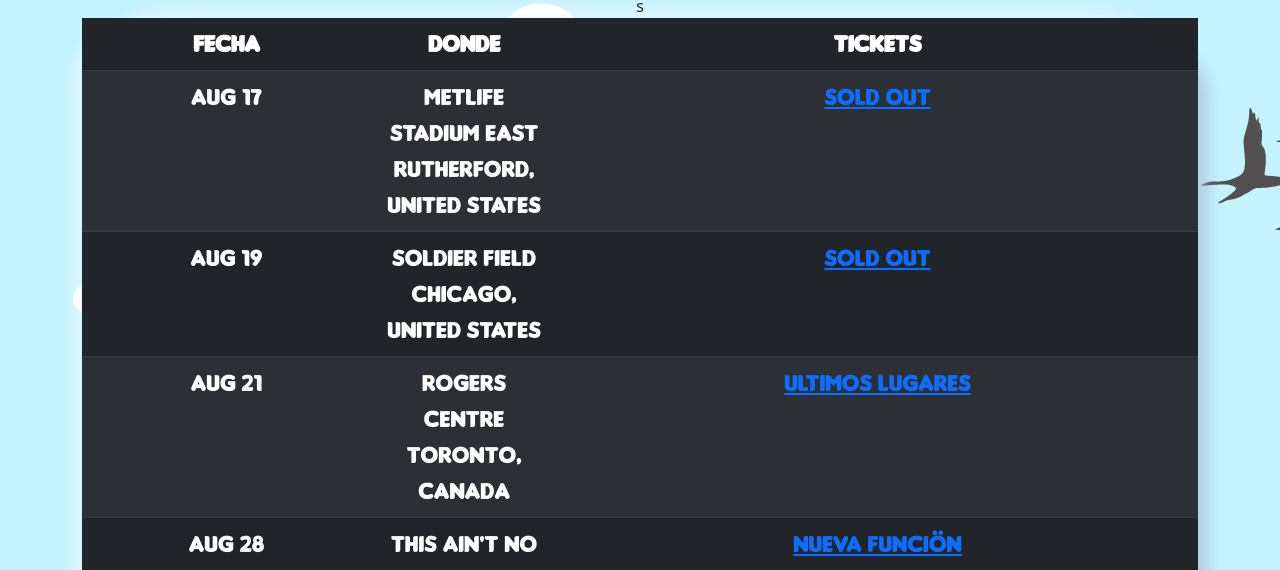
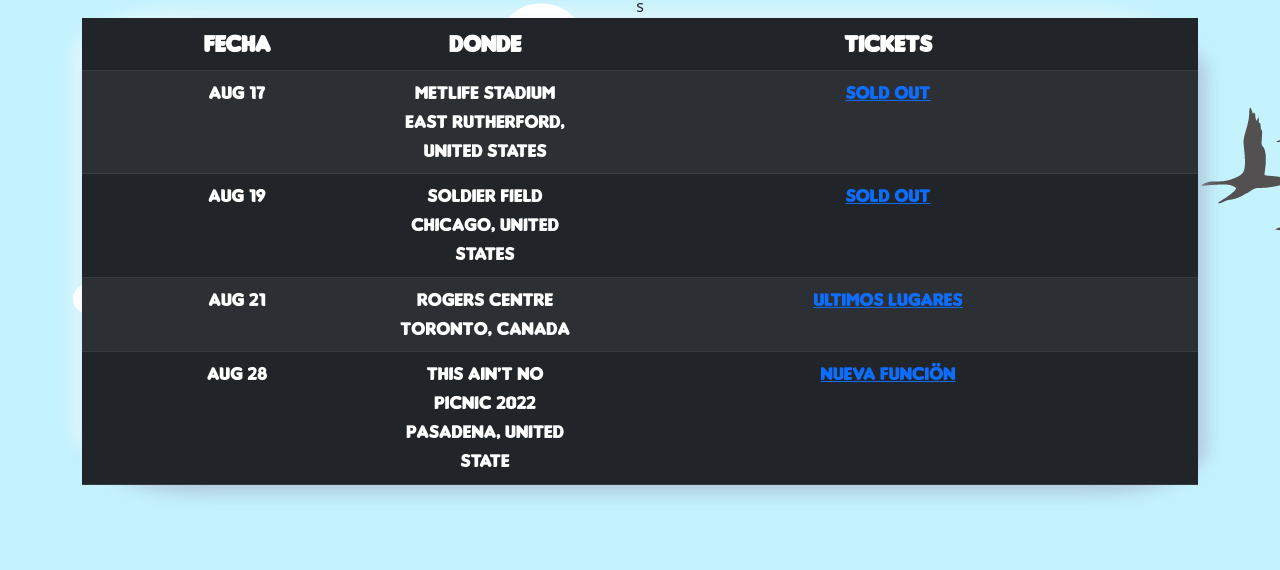
Before and after one commit to MEX324/BLUE.E-G.Riera-C44050, a website: page pages/tours.html in a window 1280 px wide. Shown: the part 142-712 px from the top of the page. Drawn offline with nearby package versions, Linux system fonts and the light colour scheme; files that its build step writes are made by us from their sources.

Commit message:
corrijo medidas y subo al host

```diff
--- a/scss/_mixins.scss
+++ b/scss/_mixins.scss
@@ -121,7 +121,7 @@
                                         @media only screen and (min-width: 1400px){
 
                                                 font-weight: 400;
-                                                font-size: 1.5em;
+                                                font-size: .8em;
 
                                         }
 
@@ -130,7 +130,7 @@
                                         @media only screen and (max-width: 1399.98px){
 
                                                 font-weight: 400;
-                                                font-size: 1em;
+                                                font-size: .8em;
                                         }
 
                                         }
@@ -138,7 +138,7 @@
                                         @media only screen and (max-width: 1199.98px){
 
                                                 font-weight: 300;
-                                                font-size: .8em;
+                                                font-size: .6em;
 
                                         }
 
```
Also changed, not shown: css/style.css.
